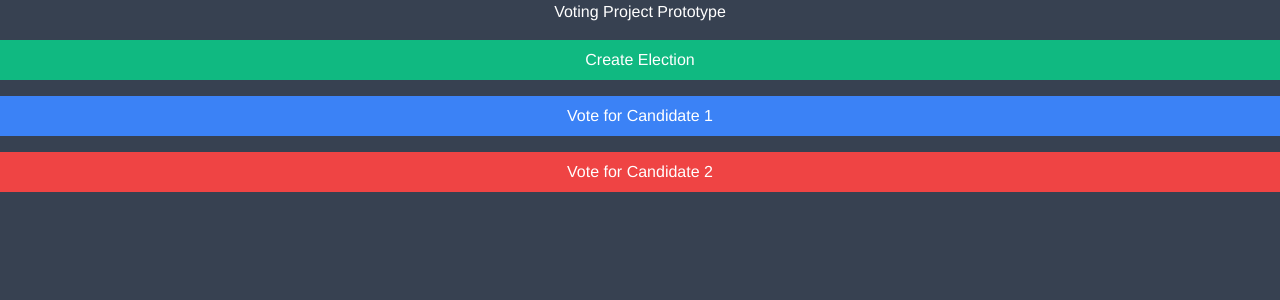
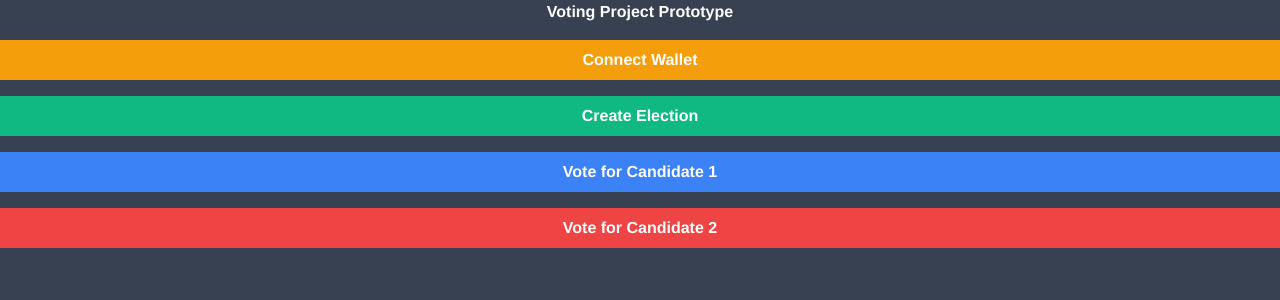
Before and after one commit to polea003/solana-voting-prototype, a Vue app: page / in a window 1280 px wide. Shown: the top 300 px of the page. Built offline with nearby package versions, Linux system fonts and the light colour scheme.

Commit message:
connect Wallet button and logic

```diff
--- a/src/App.vue
+++ b/src/App.vue
@@ -1,7 +1,8 @@
 <template>
-  <div class="w-screen h-screen bg-gray-700 text-white">
+  <div class="w-screen h-screen bg-gray-700 text-white font-bold">
     <div class='flex flex-col space-y-4'>
       <div>Voting Project Prototype</div>
+      <div @click='connectWallet' class='bg-yellow-500 p-2 cursor-pointer'>Connect Wallet</div>
       <div class='bg-green-500 p-2'>Create Election</div>
       <div class='bg-blue-500 p-2'>Vote for Candidate 1</div>
       <div class='bg-red-500 p-2'>Vote for Candidate 2</div>
@@ -35,12 +36,28 @@ export default {
         if (solana) {
           if (solana.isPhantom) {
             console.log('Phantom wallet found!');
+            // Logic to Connect Automatically if wallet trusts the site
+            // Instead we will make a user connect their wallet everytime
+            // const response = await solana.connect({ onlyIfTrusted: true });
+            // console.log(
+            //   'Automaticlly Connected with Public Key:',
+            //   response.publicKey.toString()
+            // );
+            // this.walletAddress = response.publicKey.toString();
           }
         } else {
           alert('Solana object not found! Get a Phantom Wallet 👻');
         }
       } catch (error) {
         console.error(error);
+      }
+    },
+    async connectWallet () {
+      const { solana } = window;
+      if (solana) {
+        const response = await solana.connect();
+        console.log('Sucessfully Connected with Public Key:', response.publicKey.toString());
+        this.walletAddress = response.publicKey.toString();
       }
     }
   }
```
